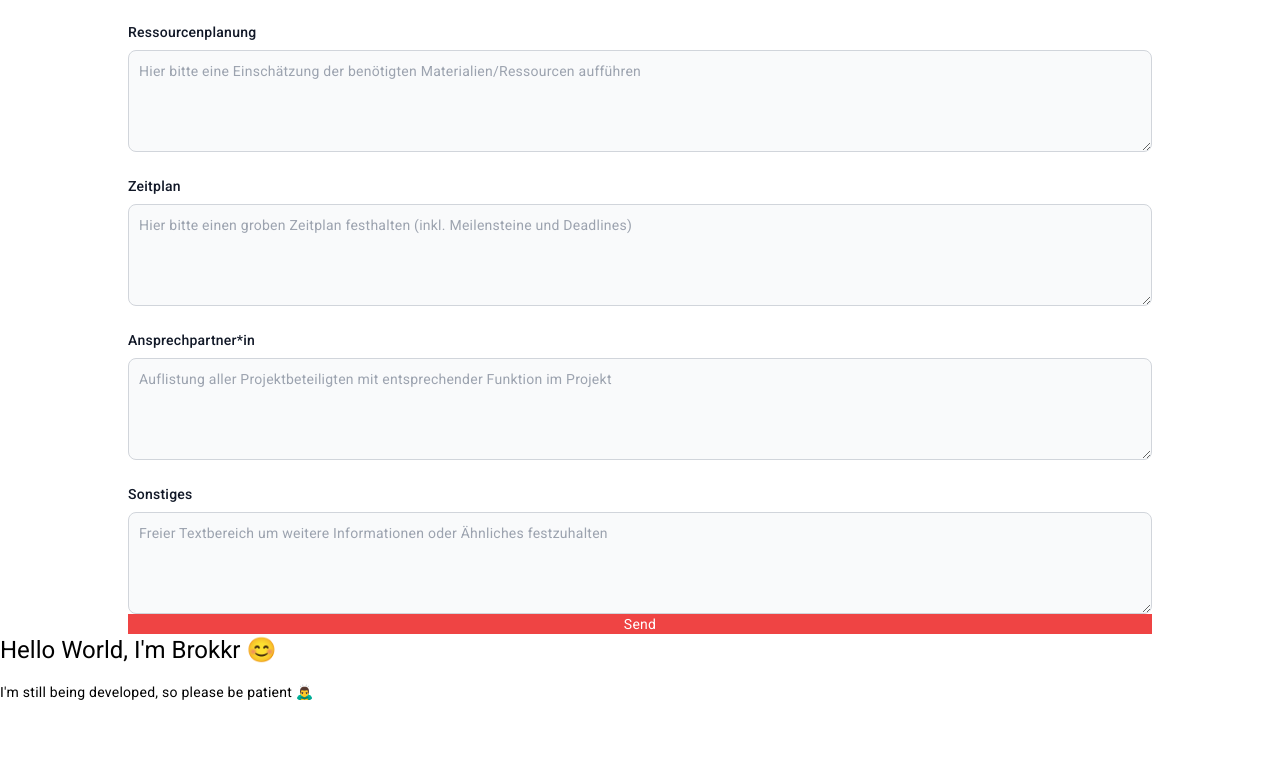
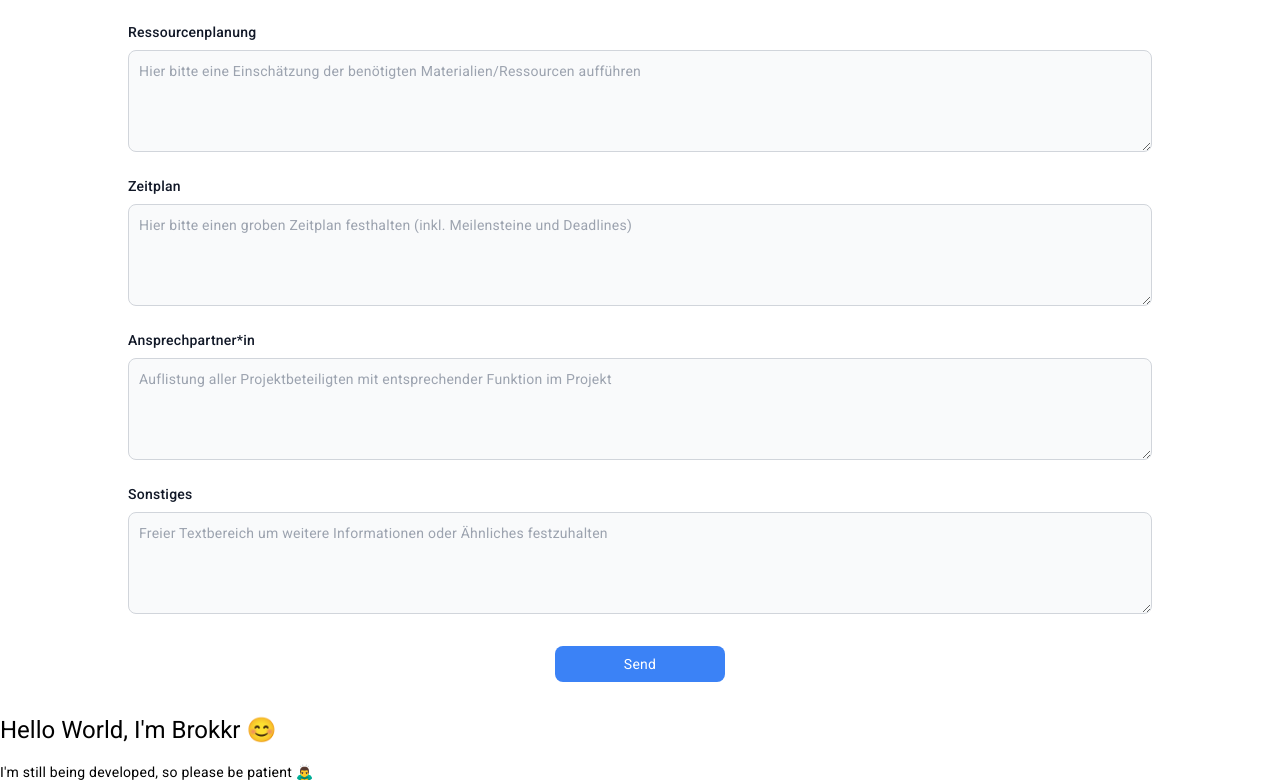
Before and after one commit to Himmelschrei/Brokkr, an Angular app: page /project-application/project-application.component.html in a window 1280 px wide. Shown: the part 574-1356 px from the top of the page. Before the commit the page ends 1276 px from the top, so only its background shows below. Built offline with nearby package versions, Linux system fonts and the light colour scheme.

Commit message:
Add alert message when submiting invalid form

```diff
--- a/src/app/project-application/project-application.component.html
+++ b/src/app/project-application/project-application.component.html
@@ -60,6 +60,6 @@
         <label for="miscellaneous" class="label-form-box">Sonstiges</label>
         <textarea id="miscellaneous" rows="4" class="textarea-input" placeholder="Freier Textbereich um weitere Informationen oder Ähnliches festzuhalten" formControlName="miscellaneous"></textarea>
 
-        <button type="submit" class="btn-red">Send</button>
+        <button type="submit" (click)="onSubmit()" class="btn-form">Send</button>
     </form>
 </body>
--- a/src/app/project-application/project-application.component.ts
+++ b/src/app/project-application/project-application.component.ts
@@ -57,6 +57,8 @@ export class ProjectApplicationComponent {
 
   ngOnInit(): void {
     this.setCurrentDate();
+
+    // this.projec
   }
 
   setCurrentDate(): void {
@@ -121,5 +123,12 @@ export class ProjectApplicationComponent {
 
   submitted = false;
 
-  onSubmit() { this.submitted = true; }
+  onSubmit() {
+    if (this.projectApplicationForm.invalid) {
+      alert('Please make sure you have filled all necessary fields!');
+      return;
+    }
+    alert('Nice!');
+    this.submitted = true;
+  }
 }
--- a/src/styles.css
+++ b/src/styles.css
@@ -49,6 +49,15 @@ h2 {
 }
 
 /* FORM STYLES */
+.btn-form {
+    @apply w-1/6 m-8 p-2 self-center rounded-lg bg-blue-500 text-white;
+}
+.btn-form:hover {
+    @apply bg-blue-600;
+}
+.btn-form:active {
+    @apply bg-blue-800;
+}
 .form {
     @apply flex justify-center max-w-5xl flex-col mx-auto mt-7 p-0;
 }
```
